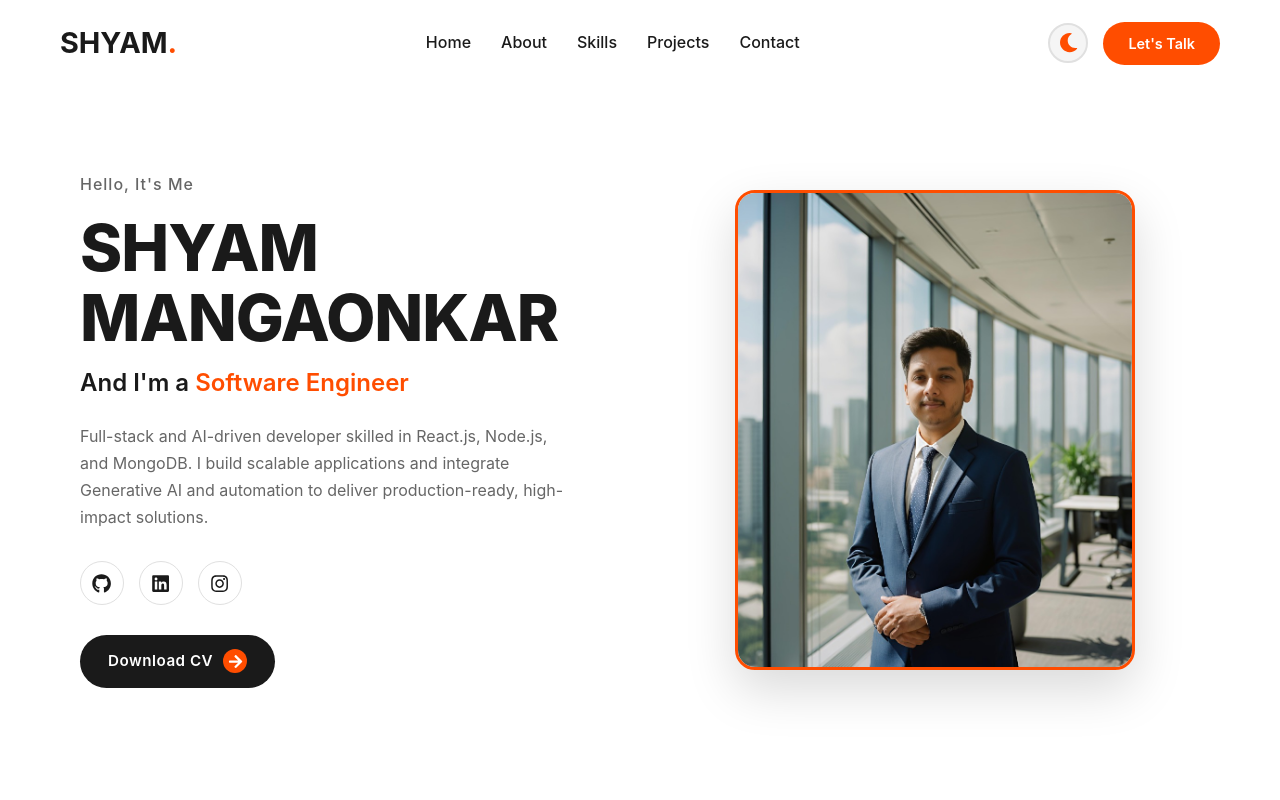
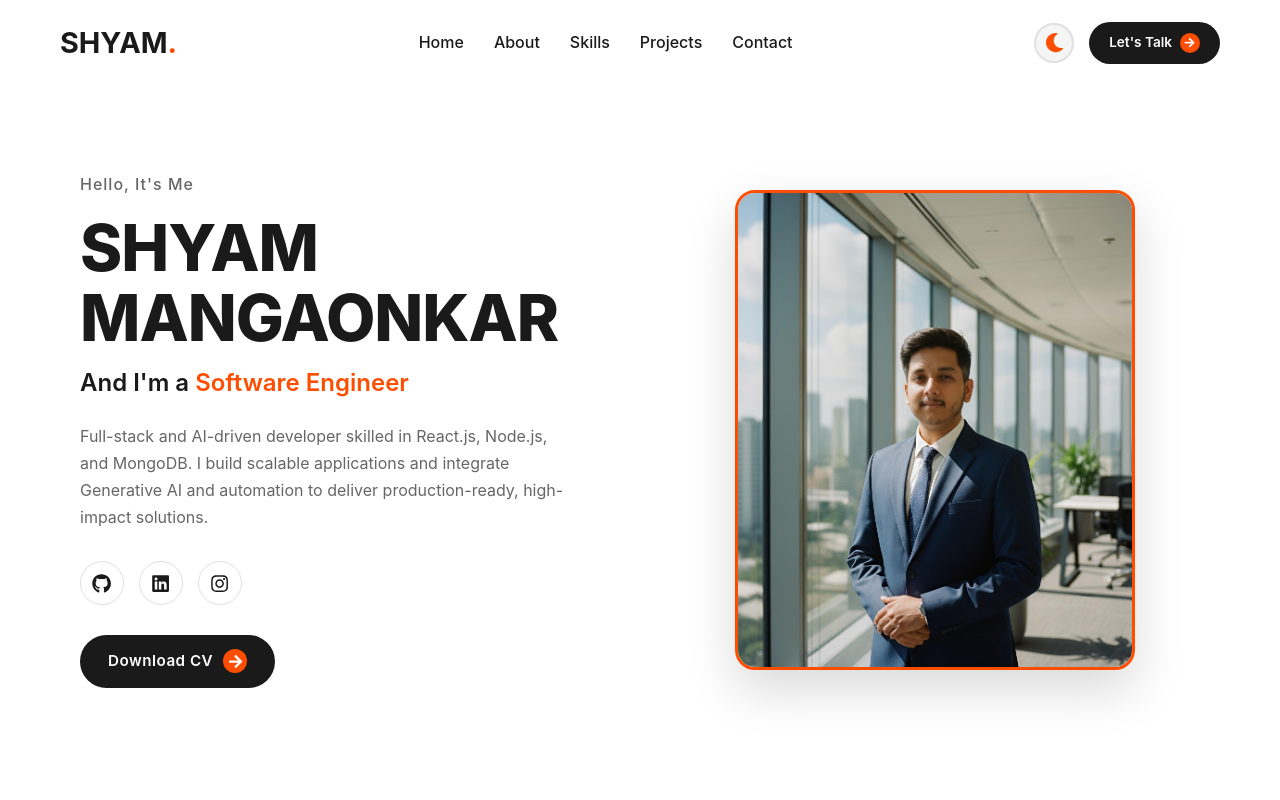
Before and after one commit to ShyamCoder2024/Portfolio, a React (Vite) app: page / in a window 1280 px wide. Shown: the top 800 px of the page. Built offline with nearby package versions, Linux system fonts and the light colour scheme.

Commit message:
Update Header button to consistent btn-primary style with arrow icon

```diff
--- a/src/components/Header.css
+++ b/src/components/Header.css
@@ -105,21 +105,41 @@
     transform: rotate(180deg);
 }
 
-.contact-btn {
-    background: var(--accent-color);
+/* Header CTA Button - Consistent with btn-primary */
+.header-cta {
+    display: inline-flex;
+    align-items: center;
+    gap: 8px;
+    background: var(--text-color);
     color: var(--bg-color);
-    padding: 10px 25px;
+    padding: 10px 20px;
     border-radius: 30px;
     font-weight: 600;
-    font-size: 0.9rem;
-    transition: 0.3s;
+    font-size: 0.85rem;
+    transition: all 0.3s ease;
     white-space: nowrap;
-    /* Prevent text wrapping */
 }
 
-.contact-btn:hover {
-    opacity: 0.9;
+.header-cta:hover {
     transform: translateY(-2px);
+    box-shadow: 0 5px 20px rgba(0, 0, 0, 0.15);
+}
+
+.header-cta .arrow-icon {
+    display: inline-flex;
+    align-items: center;
+    justify-content: center;
+    width: 20px;
+    height: 20px;
+    background: var(--accent-color);
+    border-radius: 50%;
+    color: var(--bg-color);
+    font-size: 0.7rem;
+    transition: transform 0.3s ease;
+}
+
+.header-cta:hover .arrow-icon {
+    transform: translateX(2px);
 }
 
 .hamburger {
@@ -171,7 +191,7 @@
         z-index: 1002;
     }
 
-    .contact-btn {
+    .header-cta {
         display: none;
     }
 
--- a/src/components/Header.jsx
+++ b/src/components/Header.jsx
@@ -1,5 +1,5 @@
 import React, { useState, useEffect } from 'react';
-import { FaBars, FaTimes, FaMoon, FaSun } from 'react-icons/fa';
+import { FaBars, FaTimes, FaMoon, FaSun, FaArrowRight } from 'react-icons/fa';
 import { useTheme } from '../ThemeContext';
 import './Header.css';
 
@@ -74,7 +74,10 @@ const Header = () => {
                     <button className="theme-toggle" onClick={toggleTheme} aria-label="Toggle theme">
                         {isDark ? <FaSun /> : <FaMoon />}
                     </button>
-                    <a href="#contact" className="contact-btn">Let's Talk</a>
+                    <a href="#contact" className="header-cta">
+                        Let's Talk
+                        <span className="arrow-icon"><FaArrowRight /></span>
+                    </a>
                     <div className="hamburger" onClick={() => setIsOpen(!isOpen)}>
                         {isOpen ? <FaTimes /> : <FaBars />}
                     </div>
```
